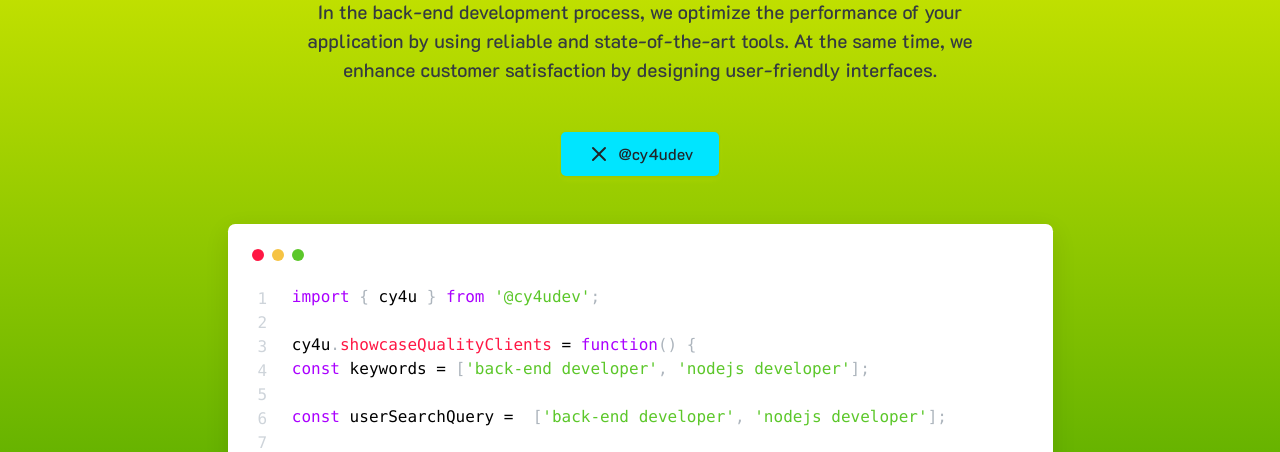
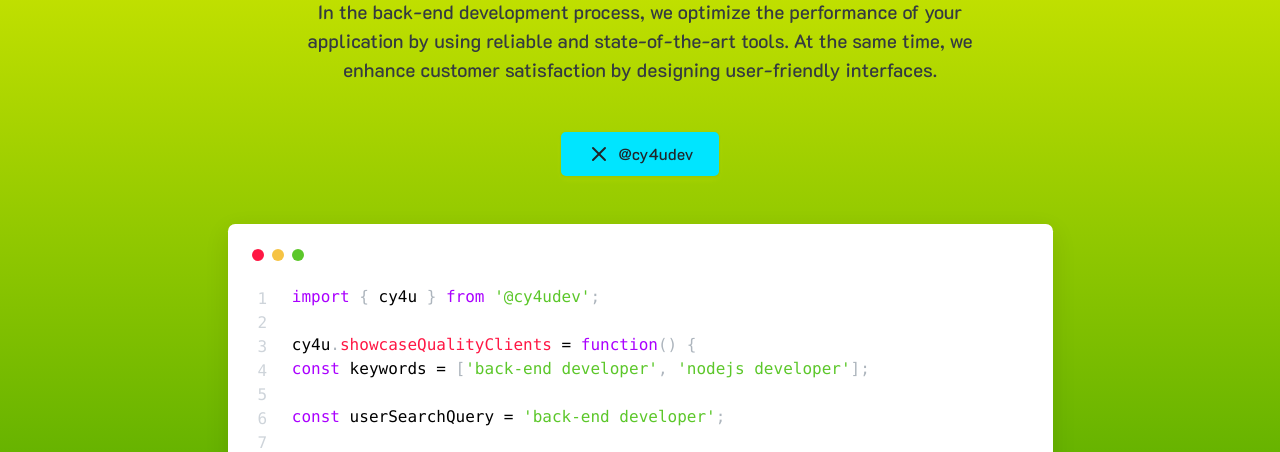
Before and after one commit to canyesilyurt/cy4udev, a plain HTML site: page index.html in a window 1280 px wide. Shown: the part 326-778 px from the top of the page. Drawn offline with nearby package versions, Linux system fonts and the light colour scheme.

Commit message:
Update index.html

```diff
--- a/index.html
+++ b/index.html
@@ -51,7 +51,7 @@
 cy4u.showcaseQualityClients = function() {
 const keywords = ['back-end developer', 'nodejs developer'];
 
-const userSearchQuery =  ['back-end developer', 'nodejs developer'];
+const userSearchQuery = 'back-end developer';
 
 const hasKeywords = keywords.every(keyword => userSearchQuery.includes(keyword));
 
```
